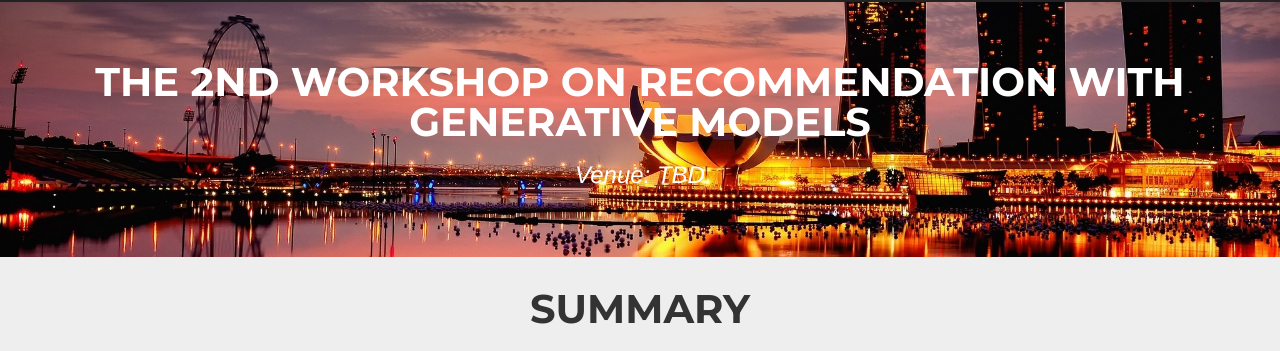
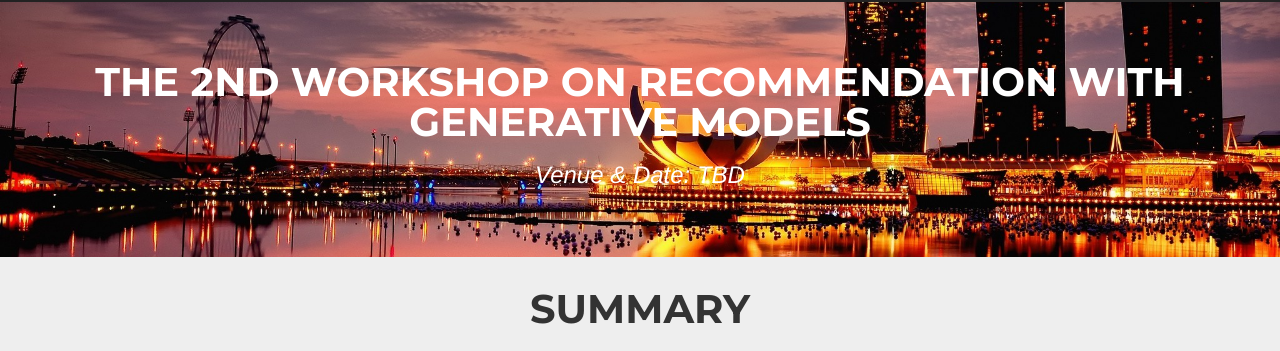
Before and after one commit to generative-rec/generative-rec.github.io, a Jekyll site: the page built from index.md, in a window 1280 px wide and 900 px high. Shown: the part 68-419 px from the top of the window. Built offline with Jekyll 4.4.1, drawn with Linux system fonts in a browser that asks for light colours; nearby versions of some CDN libraries; some web fonts are replaced.

Commit message:
Update _config.yml

```diff
--- a/_config.yml
+++ b/_config.yml
@@ -5,7 +5,7 @@ theme: jekyll-theme-cayman
 
 conference_name: The 2nd Workshop on Recommendation with Generative Models
 # conference_www: "on the Web Conference 2024 (WWW'24)"
-conference_www: "Venue: TBD"
+conference_www: "Venue & Date: TBD"
 # conference_venue: "Singapore, Monday 13 - Friday 17 May 2024"
 conference_venue: ""
 # conference_intro: "Will be held in 2024"
```
